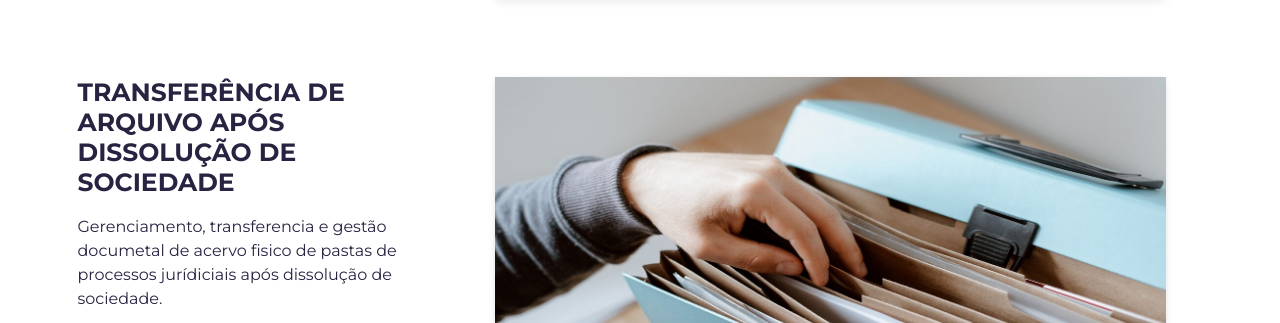
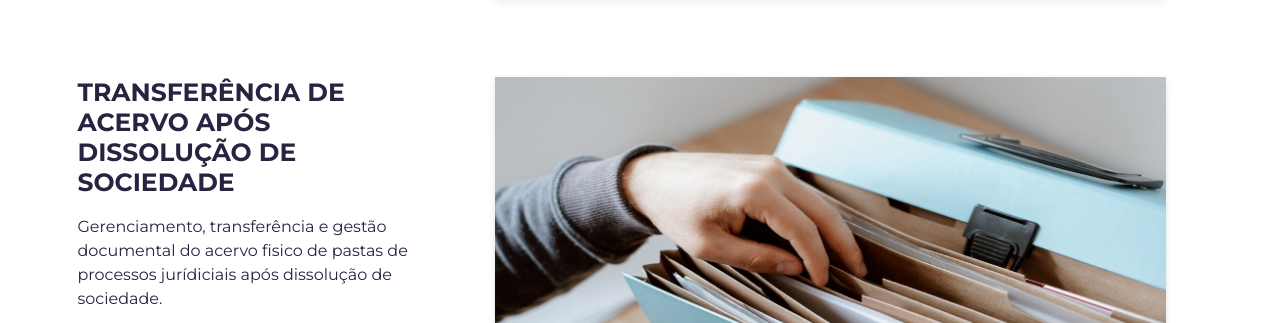
Before and after one commit to marcosarl/marcosarl, a website built with Parcel: page src/index.html in a window 1280 px wide. Shown: the part 1926-2249 px from the top of the page. Built offline with nearby package versions, Linux system fonts and the light colour scheme.

Commit message:
Update index.html

```diff
--- a/src/index.html
+++ b/src/index.html
@@ -166,10 +166,10 @@
           <div class="row">
             <div class="col-lg-4 col-sm-12">
               <div class="project-wrapper__text load-hidden">
-                <h3 class="project-wrapper__text-title">TRANSFERÊNCIA DE ARQUIVO APÓS DISSOLUÇÃO DE SOCIEDADE</h3>
+                <h3 class="project-wrapper__text-title">TRANSFERÊNCIA DE ACERVO APÓS DISSOLUÇÃO DE SOCIEDADE</h3>
                 <div>
                   <p class="mb-4">
-                    Gerenciamento, transferencia e gestão documetal de acervo fisico de pastas de processos jurídiciais após dissolução de sociedade.
+                    Gerenciamento, transferência e gestão documental do acervo fisico de pastas de processos jurídiciais após dissolução de sociedade.
                   </p>
                 </div>
                 <a
```
